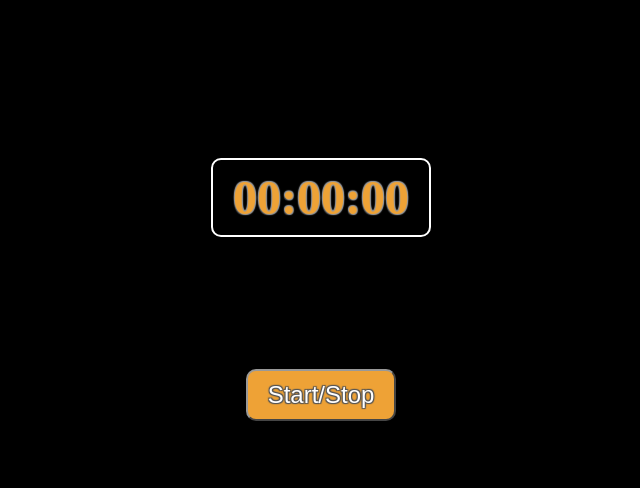
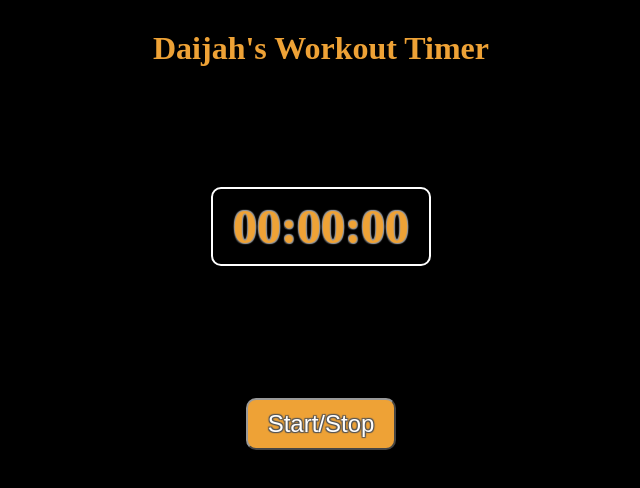
Before and after one commit to 25Moon/25moon.github.io, a plain HTML site: page index.html in a window 1280 px wide. Shown: the whole page, without its empty margins (319-959 px from the left). Drawn offline with Linux system fonts and the light colour scheme.

Commit message:
Add files via upload

```diff
--- a/index.html
+++ b/index.html
@@ -6,6 +6,7 @@
     <link rel="stylesheet" href="styles.css">
 </head>
 <body>
+    <h2>Daijah's Workout Timer</h2>
     <h1>00:00:00</h1>
     <div class="flex-btn"> <button class="btn">Start/Stop</button> </div>
     <script src="index.js" charset="utf-8"></script>
--- a/styles.css
+++ b/styles.css
@@ -14,7 +14,11 @@ h1 {
     padding: 10px 20px;
     border: 2px solid #fff;
 }
-
+h2 {
+    margin-bottom: -30px;
+    margin-top: 30px;
+    font-size: 2em;
+}
 .btn {
     margin-top: 100px;
     text-align: center;
```
